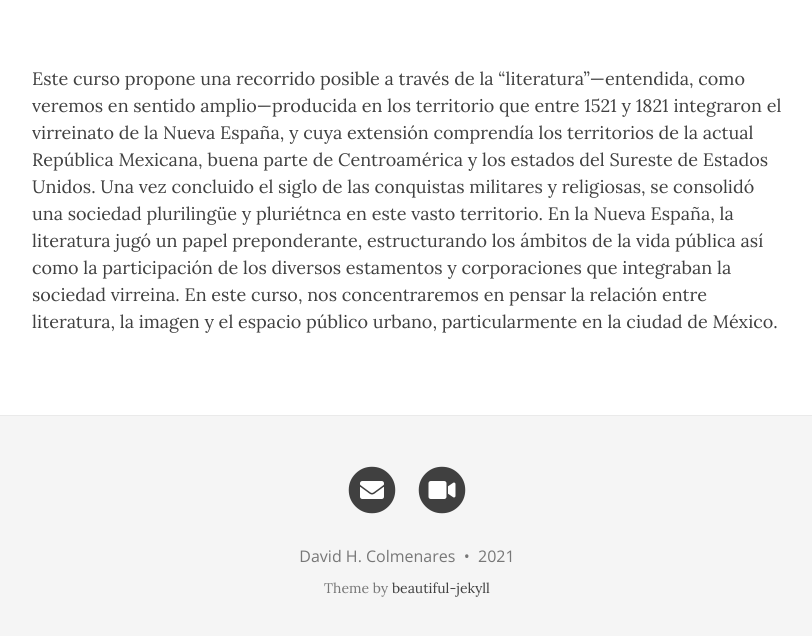
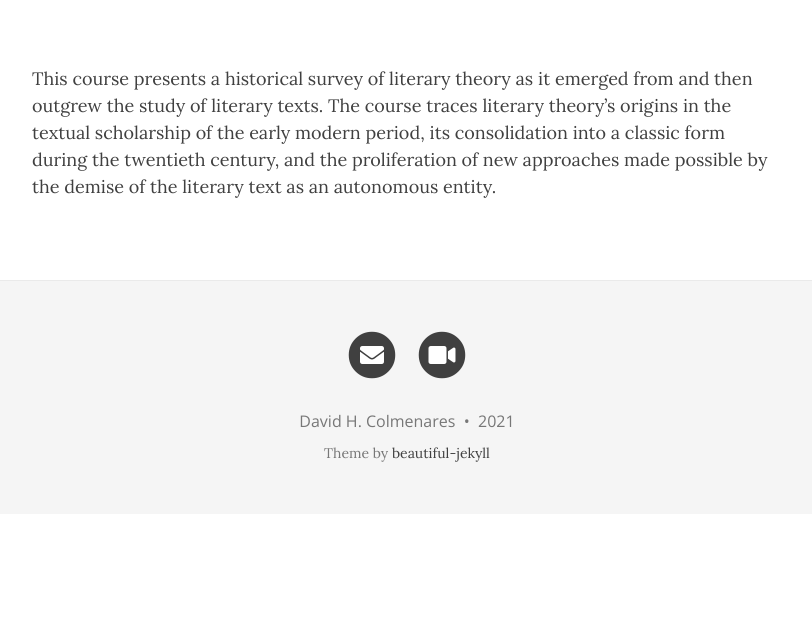
Before and after one commit to Hipomenes/bu-theory-course, a Jekyll site: the page built from aboutus.md, in a window 1280 px wide and 1192 px high. Shown: the part 543-1179 px from the top of the window, without its empty margins (233-1045 px from the left). Built offline with Jekyll 4.4.1, drawn with Linux system fonts in a browser that asks for light colours; nearby versions of some CDN libraries.

Commit message:
Update aboutus.md

```diff
--- a/aboutus.md
+++ b/aboutus.md
@@ -5,12 +5,4 @@ subtitle: From Literary Theory to Theories of Culture
 bigimg: https://external-content.duckduckgo.com/iu/?u=http%3A%2F%2Fuploads7.wikiart.org%2Fimages%2Fkazimir-malevich%2Fbureau-and-room-1913.jpg&f=1&nofb=1
 ---
 
-Este curso propone una recorrido posible a través
-de la “literatura”—entendida, como veremos en
-sentido amplio—producida en los territorio que
-entre 1521 y 1821 integraron el virreinato de la
-Nueva España, y cuya extensión comprendía los
-territorios de la actual República Mexicana, buena
-parte de Centroamérica y los estados del Sureste
-de Estados Unidos. Una vez concluido el siglo de las conquistas militares y religiosas, se consolidó una sociedad plurilingüe y pluriétnca en este vasto territorio. En la Nueva España, la literatura jugó un papel preponderante, estructurando los ámbitos de la vida pública así como la participación de los diversos estamentos y corporaciones que integraban la sociedad virreina.
-En este curso, nos concentraremos en pensar la relación entre literatura, la imagen y el espacio público urbano, particularmente en la ciudad de México.
+This course presents a historical survey of literary theory as it emerged from and then outgrew the study of literary texts. The course traces literary theory’s origins in the textual scholarship of the early modern period, its consolidation into a classic form during the twentieth century, and the proliferation of new approaches made possible by the demise of the literary text as an autonomous entity.
```
